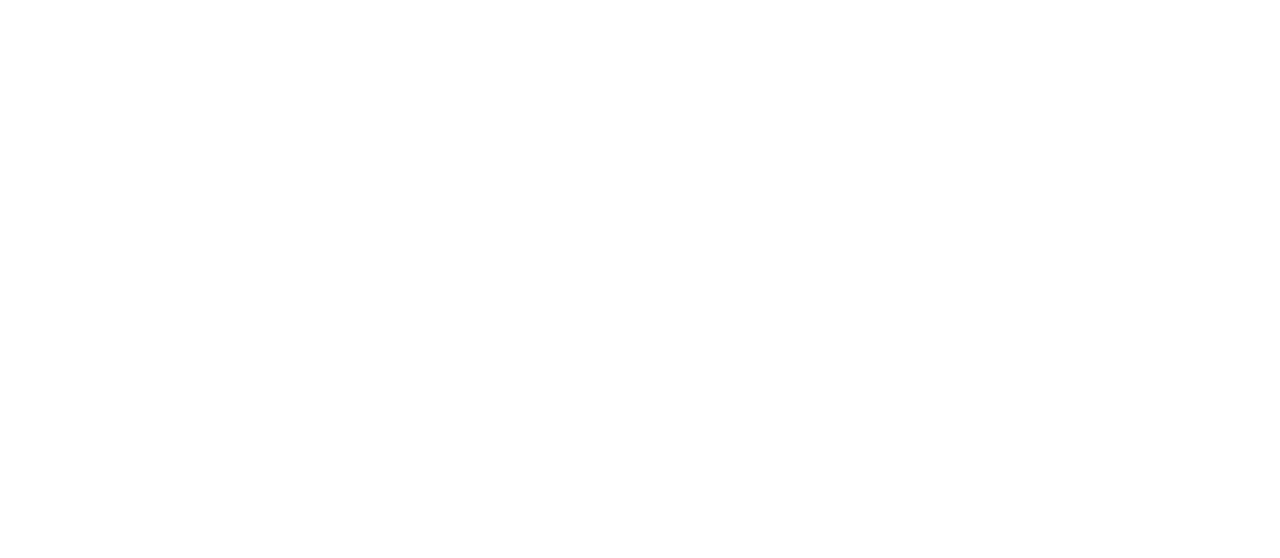
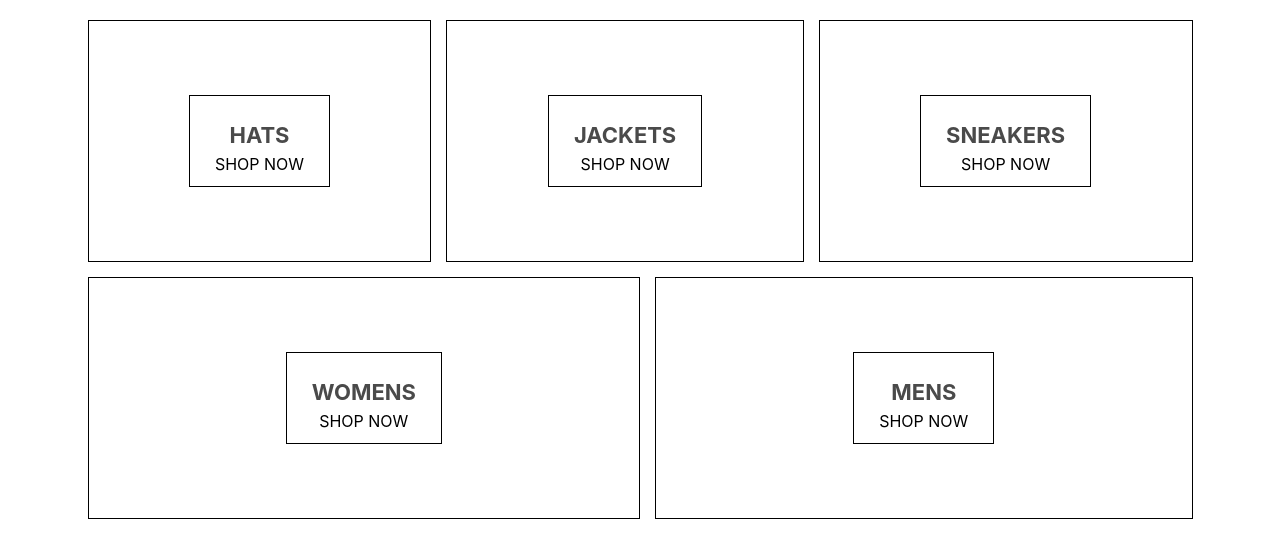
Before and after one commit to orjiAce/crown-clothing, a React (Create React App) app: page / in a window 1280 px wide. Shown: the top 558 px of the page. Built offline with nearby package versions, Linux system fonts and the light colour scheme.

Commit message:
second commit

```diff
--- a/package.json
+++ b/package.json
@@ -6,6 +6,7 @@
     "@testing-library/jest-dom": "^4.2.4",
     "@testing-library/react": "^9.3.2",
     "@testing-library/user-event": "^7.1.2",
+    "node-sass": "^4.13.1",
     "react": "^16.12.0",
     "react-dom": "^16.12.0",
     "react-scripts": "3.3.0"
--- a/src/homepage.component.js
+++ b/src/homepage.component.js
@@ -5,8 +5,64 @@
 
  function Homepage() {
     return (
-        <div>
+        <div className="homepage">
+            <div className="directory-menu">
+                <div className="menu-item">
+                    <div className="content">
+                        <h1 className="title">
+                            HATS
+                        </h1>
+                        <span>
+            SHOP NOW
+        </span>
+                    </div>
 
+                </div>
+                <div className="menu-item">
+                    <div className="content">
+                        <h1 className="title">
+                            JACKETS
+                        </h1>
+                        <span>
+            SHOP NOW
+        </span>
+                    </div>
+
+                </div>
+                <div className="menu-item">
+                    <div className="content">
+                        <h1 className="title">
+                            SNEAKERS
+                        </h1>
+                        <span>
+            SHOP NOW
+        </span>
+                    </div>
+
+                </div>
+                <div className="menu-item">
+                    <div className="content">
+                        <h1 className="title">
+                            WOMENS
+                        </h1>
+                        <span>
+            SHOP NOW
+        </span>
+                    </div>
+
+                </div>
+                <div className="menu-item">
+                    <div className="content">
+                        <h1 className="title">
+                            MENS
+                        </h1>
+                        <span>
+            SHOP NOW
+        </span>
+                    </div>
+
+                </div>
+            </div>
         </div>
     );
 }
```
Also changed, not shown: 1 other file (tests, documents, lock files or other folders).
